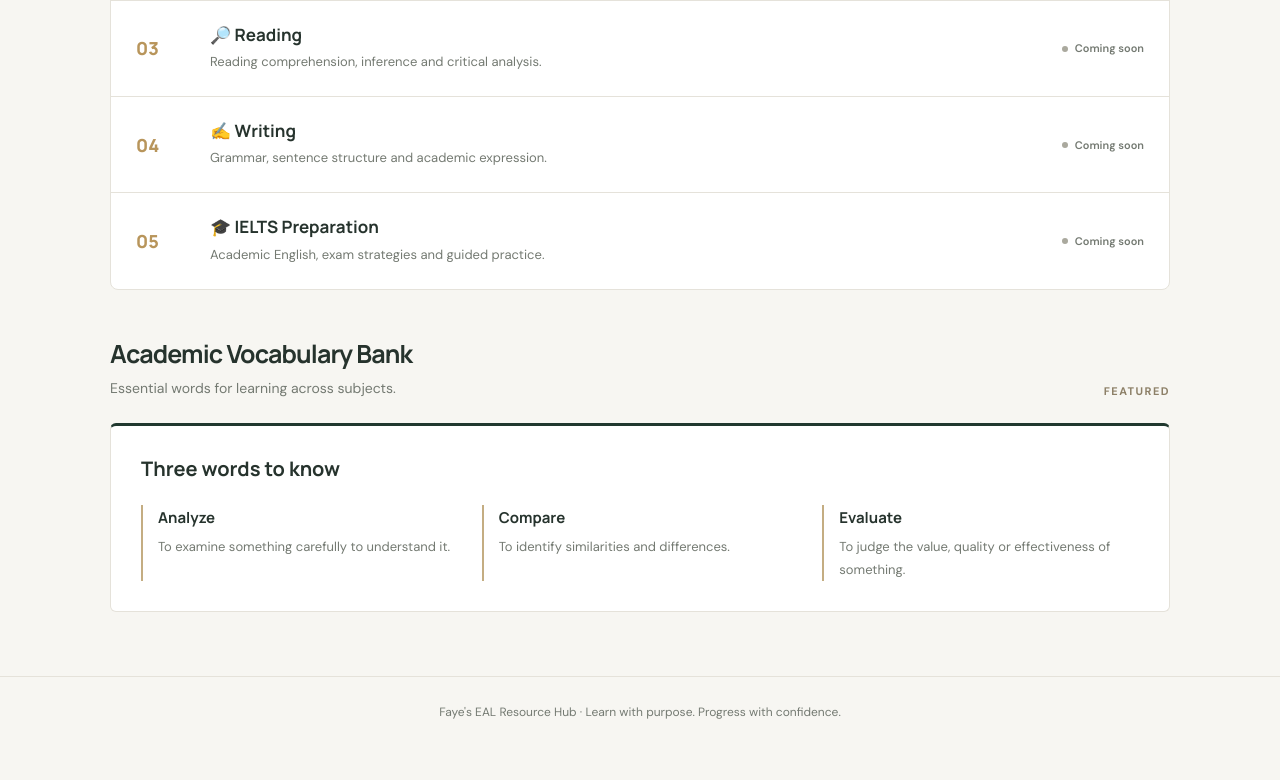
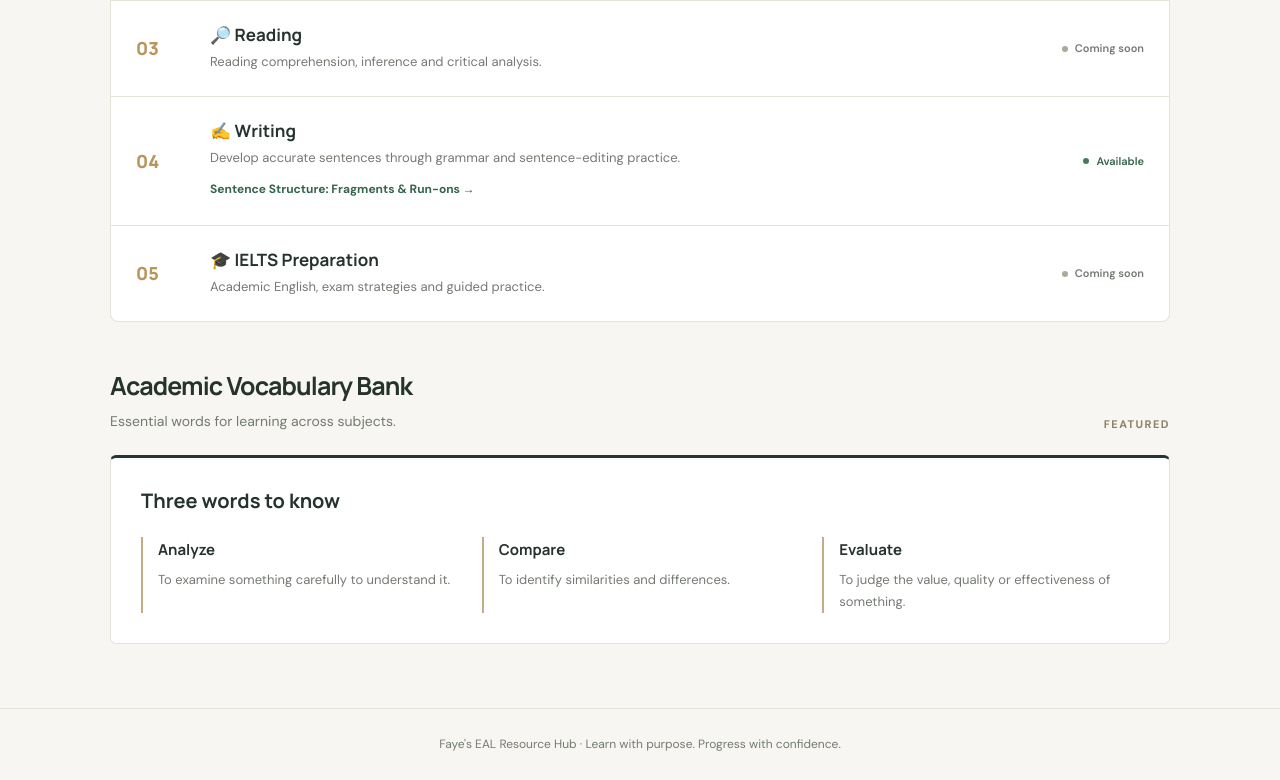
Before and after one commit to joannefayebayan-stack/faye-eal-resources, a plain HTML site: page index.html in a window 1280 px wide. Shown: the part 897-1677 px from the top of the page. Before the commit the page ends 1644 px from the top, so only its background shows below. Drawn offline with Linux system fonts and the light colour scheme.

Commit message:
Update index.html

```diff
--- a/index.html
+++ b/index.html
@@ -480,15 +480,19 @@
           <span class="resource-status">Coming soon</span>
         </article>
 
+
         <article class="resource-item">
           <div class="resource-number">04</div>
           <div>
             <h3 class="resource-title">✍️ Writing</h3>
             <p class="resource-description">
-              Grammar, sentence structure and academic expression.
+              Develop accurate sentences through grammar and sentence-editing practice.
             </p>
+            <a class="resource-link" href="Sentence%20Structure%20Fragments%20and%20Run-ons.html">
+              Sentence Structure: Fragments &amp; Run-ons →
+            </a>
           </div>
-          <span class="resource-status">Coming soon</span>
+          <span class="resource-status available">Available</span>
         </article>
 
         <article class="resource-item">
```
